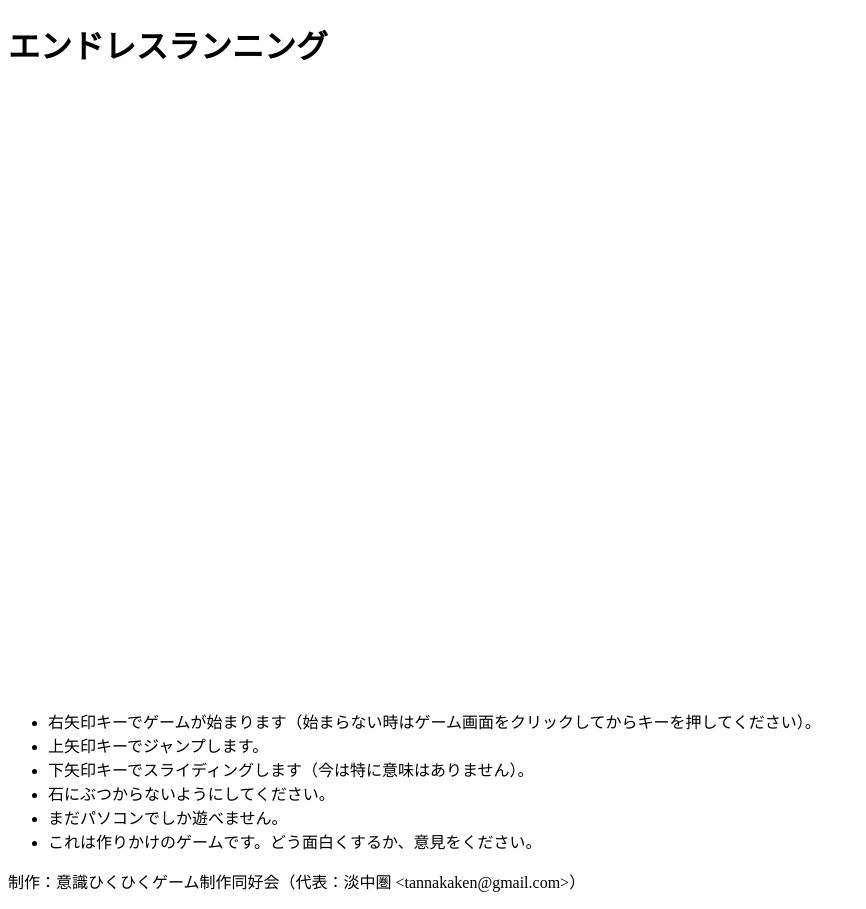
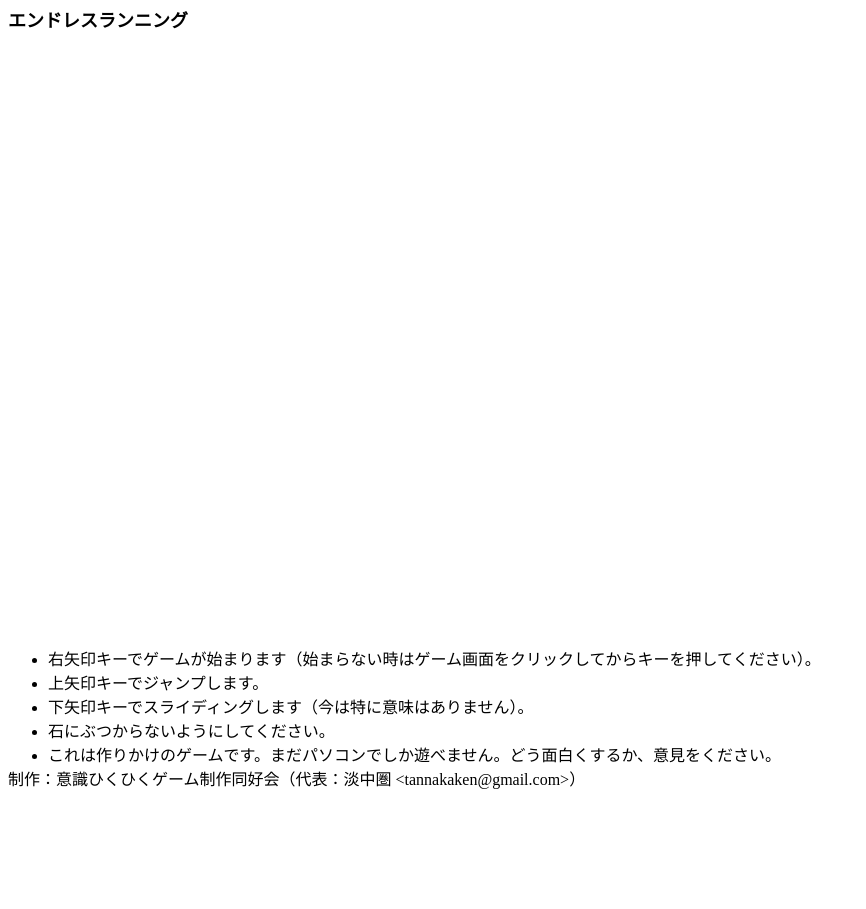
Before and after one commit to ishiki-hikuhiku-game/endless-runner, a website built with webpack: page static/index.html in a window 1280 px wide. Shown: the whole page, without its empty margins (0-866 px from the left). After the commit the page ends 800 px from the top, so only its background shows below. Built offline with nearby package versions, Linux system fonts and the light colour scheme.

Commit message:
微修正

```diff
--- a/static/index.html
+++ b/static/index.html
@@ -15,16 +15,15 @@
     <canvas id="canvas" tabindex="0" height="600" width="600">
       Your browser does not support the canvas.
     </canvas>
-    <div>
+    <div id="description">
       <ul>
         <li>右矢印キーでゲームが始まります（始まらない時はゲーム画面をクリックしてからキーを押してください）。</li>
         <li>上矢印キーでジャンプします。</li>
         <li>下矢印キーでスライディングします（今は特に意味はありません）。</li>
         <li>石にぶつからないようにしてください。</li>
-        <li>まだパソコンでしか遊べません。</li>
-        <li>これは作りかけのゲームです。どう面白くするか、意見をください。</li>
+        <li>これは作りかけのゲームです。まだパソコンでしか遊べません。どう面白くするか、意見をください。</li>
       </ul>
-      <p>制作：意識ひくひくゲーム制作同好会（代表：淡中圏 &lt;tannakaken@gmail.com&gt;） </p>
+      <p id="credit">制作：意識ひくひくゲーム制作同好会（代表：淡中圏 &lt;tannakaken@gmail.com&gt;） </p>
     </div>
     <script src="index.js"></script>
   </body>
--- a/static/styles.css
+++ b/static/styles.css
@@ -1,6 +1,19 @@
 @font-face {
     font-family: "Ken Future";
     src: url('kenney_future_narrow-webfont.woff2');
+}
+
+h1 {
+    font-size: large;
+    line-height: 1em;
+}
+
+#description ul {
+    margin: 0;
+}
+
+#credit {
+    margin: 0;
 }
 
 #ui {
```
Also changed, not shown: 1 other file.
